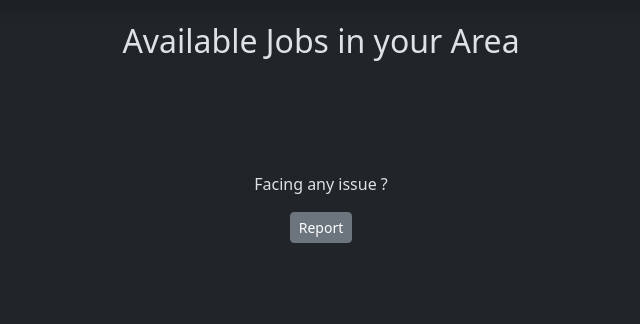
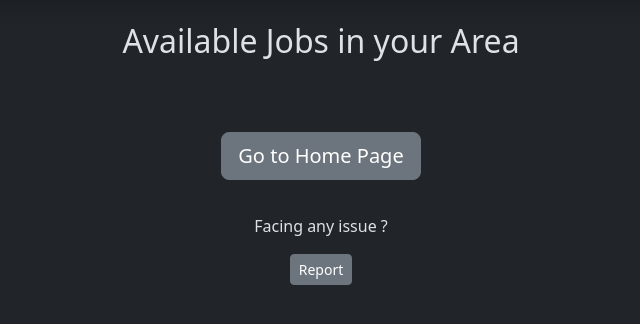
Before and after one commit to ExtinctCoder-alt/Jobs, a Flask app: page /jobs/ in a window 1280 px wide. Shown: the part 58-382 px from the top of the page, without its empty margins (319-959 px from the left). Run offline with Flask 3, Linux system fonts and the light colour scheme.

Commit message:
home page button

```diff
--- a/templates/jobs.html
+++ b/templates/jobs.html
@@ -26,7 +26,8 @@
         {% endfor %}
       </div>
       <div class='text-center'>
-      <div class='mb-3 mt-4' style='padding-top:80px'>Facing any issue ?</div>
+      <a href='/'class='btn btn-secondary btn-lg' style='margin-top:40px'>Go to Home Page</a>
+      <div class='mb-3 mt-4' style='padding-top:10px'>Facing any issue ?</div>
       <a href='mailto:ourcompany@gmail.com?subject=Reporting%20an%20issue&body=%3CDescribe%20your%20issue%20here%3E'class='btn btn-secondary btn-sm mb-4 '> Report</a>
       </div>
     </div>
```
